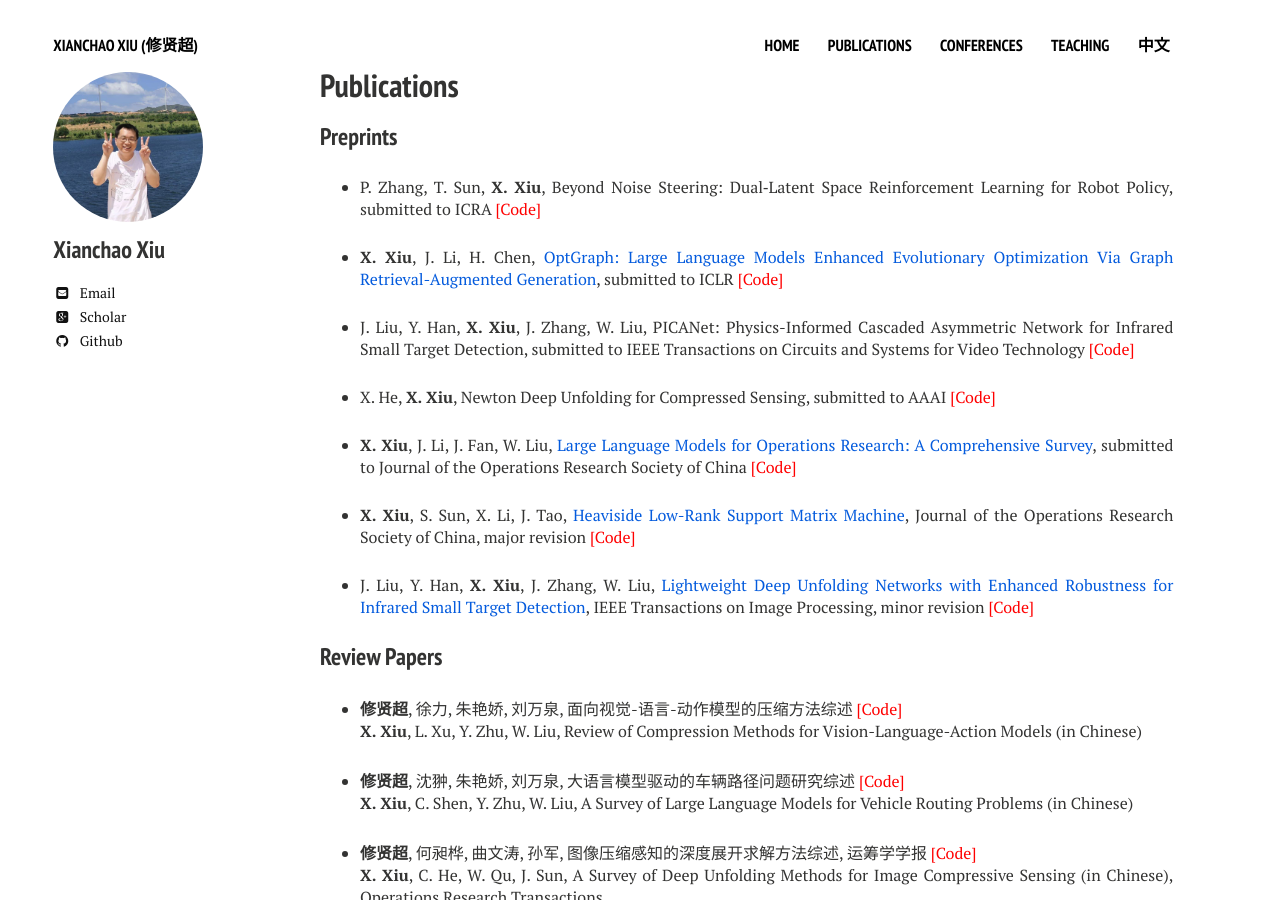
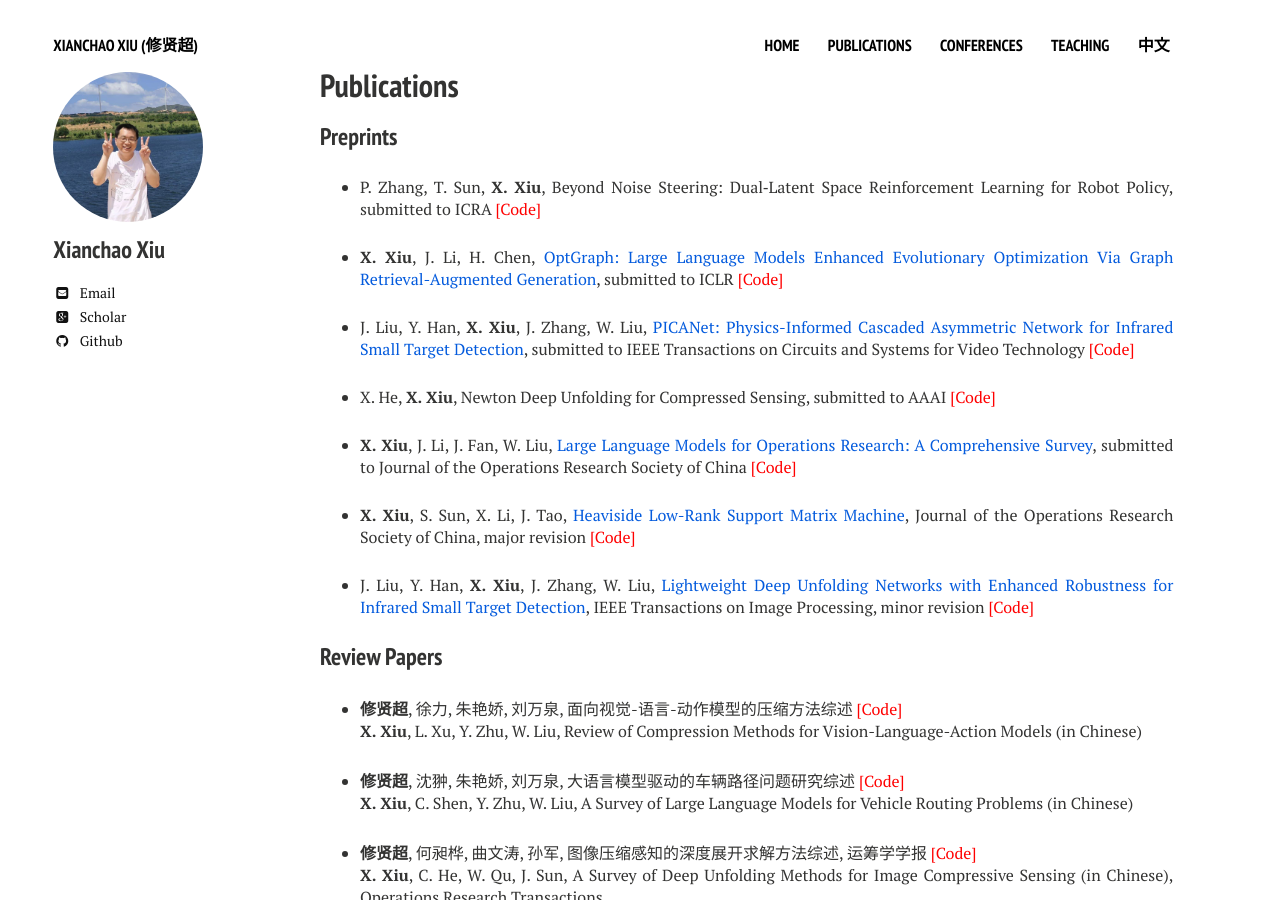
Before and after one commit to xianchaoxiu/xianchaoxiu.github.io, a Jekyll site: the page built from publications/index.md, in a window 1280 px wide and 900 px high. Built offline with Jekyll 4.4.1, drawn with Linux system fonts in a browser that asks for light colours; nearby versions of some CDN libraries.

Commit message:
Update index.md

```diff
--- a/publications/index.md
+++ b/publications/index.md
@@ -14,7 +14,7 @@ share: false
 
 * <b>X. Xiu</b>, J. Li, H. Chen, <a href="https://arxiv.org/abs/2607.27918" class="textlink" target="_blank">OptGraph: Large Language Models Enhanced Evolutionary Optimization Via Graph Retrieval-Augmented Generation</a>, submitted to ICLR <a href="https://github.com/xianchaoxiu/OptGraph" class="textlink" target="_blank" style="color: red;">[Code]</a>
 
-* J. Liu, Y. Han, <b>X. Xiu</b>, J. Zhang, W. Liu, PICANet: Physics-Informed Cascaded Asymmetric Network for Infrared Small Target Detection,  submitted to IEEE Transactions on Circuits and Systems for Video Technology <a href="https://github.com/xianchaoxiu/PICANet" class="textlink" target="_blank" style="color: red;">[Code]</a>
+* J. Liu, Y. Han, <b>X. Xiu</b>, J. Zhang, W. Liu, <a href="https://arxiv.org/abs/2609.07515" class="textlink" target="_blank">PICANet: Physics-Informed Cascaded Asymmetric Network for Infrared Small Target Detection</a>,  submitted to IEEE Transactions on Circuits and Systems for Video Technology <a href="https://github.com/xianchaoxiu/PICANet" class="textlink" target="_blank" style="color: red;">[Code]</a>
 
 * X. He, <b>X. Xiu</b>, Newton Deep Unfolding for Compressed Sensing, submitted to AAAI <a href="https://github.com/xianchaoxiu/DNU-Net" class="textlink" target="_blank" style="color: red;">[Code]</a>
 
```
